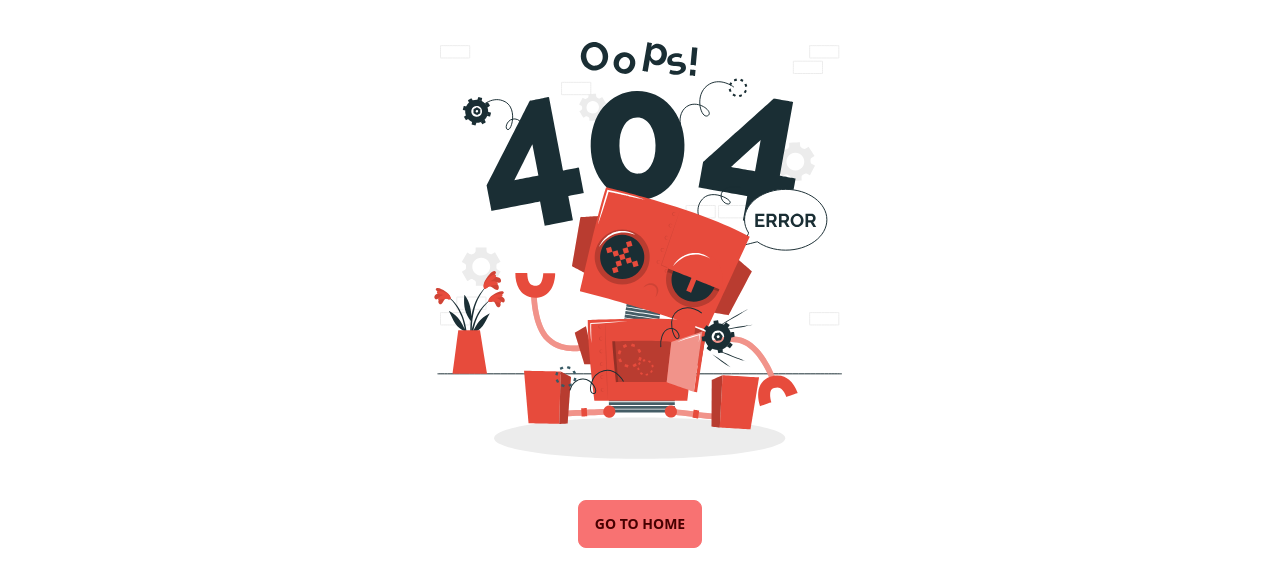
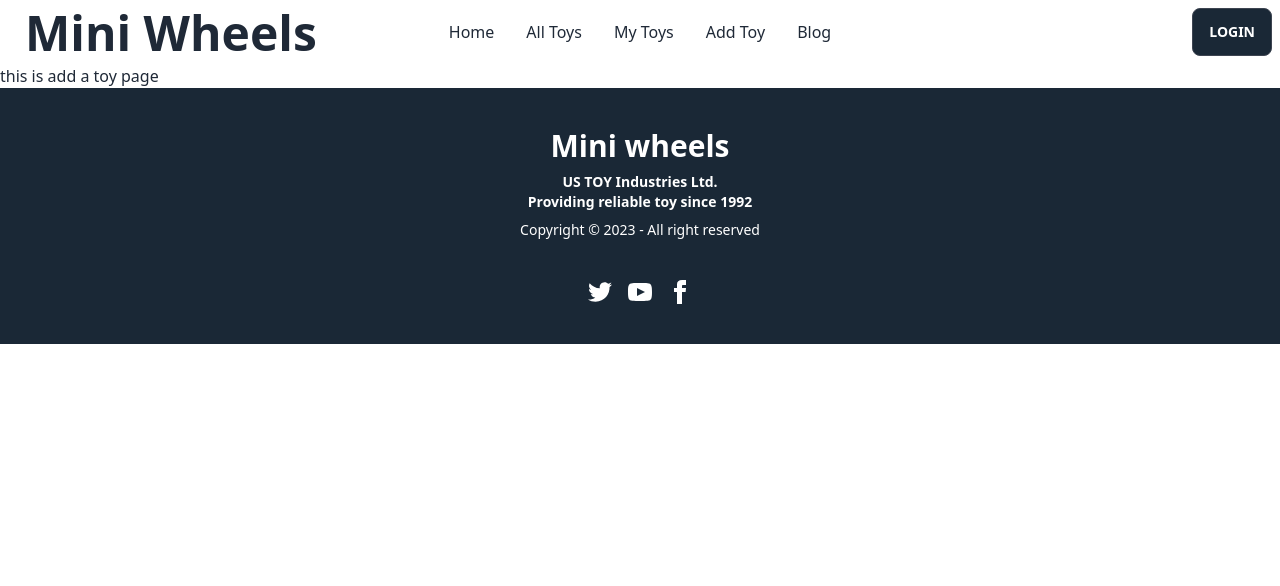
Before and after one commit to itsMDMahmud/mini-wheels-client, a React (Vite) app: page /add in a window 1280 px wide. Before the commit this address had no page. Shown: the top 586 px of the page. Built offline with nearby package versions, Linux system fonts and the light colour scheme.

Commit message:
nav and footer done

```diff
--- /dev/null
+++ b/src/components/Add_A_Toy.jsx
@@ -0,0 +1,11 @@
+import React from 'react';
+
+const Add_A_Toy = () => {
+    return (
+        <div>
+            <h2>this is add a toy page</h2>
+        </div>
+    );
+};
+
+export default Add_A_Toy;
--- /dev/null
+++ b/src/components/AllToy.jsx
@@ -0,0 +1,11 @@
+import React from 'react';
+
+const AllToy = () => {
+    return (
+        <div>
+            <h2>this is all toys</h2>
+        </div>
+    );
+};
+
+export default AllToy;
--- /dev/null
+++ b/src/components/Blog.jsx
@@ -0,0 +1,11 @@
+import React from 'react';
+
+const Blog = () => {
+    return (
+        <div>
+            <h2>this is blog</h2>
+        </div>
+    );
+};
+
+export default Blog;
--- /dev/null
+++ b/src/components/MyToys.jsx
@@ -0,0 +1,11 @@
+import React from 'react';
+
+const MyToys = () => {
+    return (
+        <div>
+            <h2>this is my toys</h2>
+        </div>
+    );
+};
+
+export default MyToys;
--- a/src/index.css
+++ b/src/index.css
@@ -15,3 +15,6 @@
   align-items: center;
   justify-content: center;
 }
+.primary-btn{
+
+}
--- /dev/null
+++ b/src/login and register/Login.jsx
@@ -0,0 +1,11 @@
+import React from 'react';
+
+const Login = () => {
+    return (
+        <div>
+            <h2>this is login page</h2>
+        </div>
+    );
+};
+
+export default Login;
--- /dev/null
+++ b/src/login and register/Register.jsx
@@ -0,0 +1,11 @@
+import React from 'react';
+
+const Register = () => {
+    return (
+        <div>
+            <h2>this is register page</h2>
+        </div>
+    );
+};
+
+export default Register;
--- a/src/main.jsx
+++ b/src/main.jsx
@@ -1,14 +1,15 @@
-import React from 'react'
-import ReactDOM from 'react-dom/client'
-import './index.css'
-import {
-  RouterProvider,
-} from "react-router-dom";
-import router from './Routes/Routes.jsx';
+import React from "react";
+import ReactDOM from "react-dom/client";
+import "./index.css";
+import { RouterProvider } from "react-router-dom";
+import router from "./Routes/Routes.jsx";
 
-ReactDOM.createRoot(document.getElementById('root')).render(
-  <React.StrictMode>
-    <RouterProvider router={router} />
-  </React.StrictMode>,
-)
+ReactDOM.createRoot(document.getElementById("root")).render(
+  <div className="max-w-7xl mx-auto">
+    <React.StrictMode>
+      <RouterProvider router={router} />
+    </React.StrictMode>
+  </div>
+);
 // #c0392b main colour
+// #1a2836 dark blue
--- a/src/pages/Shared/Footer.jsx
+++ b/src/pages/Shared/Footer.jsx
@@ -4,9 +4,9 @@ const Footer = () => {
     return (
         <footer className="footer footer-center p-10 bg-[#1a2836] text-primary-content">
   <div>
-    <h2 >Mini wheels</h2>
+    <h1 className='text-3xl font-bold' >Mini wheels</h1>
     <p className="font-bold">
-      ACME Industries Ltd. <br/>Providing reliable tech since 1992
+      US TOY Industries Ltd. <br/>Providing reliable toy since 1992
     </p>
     <p>Copyright © 2023 - All right reserved</p>
   </div>
--- a/src/pages/Shared/Navbar.jsx
+++ b/src/pages/Shared/Navbar.jsx
@@ -1,6 +1,14 @@
 import React from 'react';
+import { Link } from 'react-router-dom';
 
 const Navbar = () => {
+    const navItems =  <>
+        <li><Link to='/'>Home</Link></li>
+        <li><Link to='/alltoys'>All Toys</Link></li>
+        <li><Link to='/mytoys'>My Toys</Link></li>
+        <li><Link to='/add'>Add Toy</Link></li>
+        <li><Link to='/blog'>Blog</Link></li>
+    </>
     return (
         <div className="navbar bg-base-100">
   <div className="navbar-start">
@@ -9,40 +17,18 @@ const Navbar = () => {
         <svg xmlns="http://www.w3.org/2000/svg" className="h-5 w-5" fill="none" viewBox="0 0 24 24" stroke="currentColor"><path strokeLinecap="round" strokeLinejoin="round" strokeWidth="2" d="M4 6h16M4 12h8m-8 6h16" /></svg>
       </label>
       <ul tabIndex={0} className="menu menu-compact dropdown-content mt-3 p-2 shadow bg-base-100 rounded-box w-52">
-        <li><a>Item 1</a></li>
-        <li tabIndex={0}>
-          <a className="justify-between">
-            Parent
-            <svg className="fill-current" xmlns="http://www.w3.org/2000/svg" width="24" height="24" viewBox="0 0 24 24"><path d="M8.59,16.58L13.17,12L8.59,7.41L10,6L16,12L10,18L8.59,16.58Z"/></svg>
-          </a>
-          <ul className="p-2">
-            <li><a>Submenu 1</a></li>
-            <li><a>Submenu 2</a></li>
-          </ul>
-        </li>
-        <li><a>Item 3</a></li>
+        {navItems}
       </ul>
     </div>
-    <a className="btn btn-ghost normal-case text-xl">daisyUI</a>
+    <Link to='/' className="btn btn-ghost normal-case text-5xl font-bold"><h1>Mini Wheels</h1></Link>
   </div>
   <div className="navbar-center hidden lg:flex">
     <ul className="menu menu-horizontal px-1">
-      <li><a>Item 1</a></li>
-      <li tabIndex={0}>
-        <a>
-          Parent
-          <svg className="fill-current" xmlns="http://www.w3.org/2000/svg" width="20" height="20" viewBox="0 0 24 24"><path d="M7.41,8.58L12,13.17L16.59,8.58L18,10L12,16L6,10L7.41,8.58Z"/></svg>
-        </a>
-        <ul className="p-2">
-          <li><a>Submenu 1</a></li>
-          <li><a>Submenu 2</a></li>
-        </ul>
-      </li>
-      <li><a>Item 3</a></li>
+      {navItems}
     </ul>
   </div>
   <div className="navbar-end">
-    <a className="btn">Get started</a>
+    <a className="btn bg-[#1a2836] primary-btn">Login</a>
   </div>
 </div>
     );
```
Also changed, not shown: src/Routes/Routes.jsx (+28 -0 lines).
